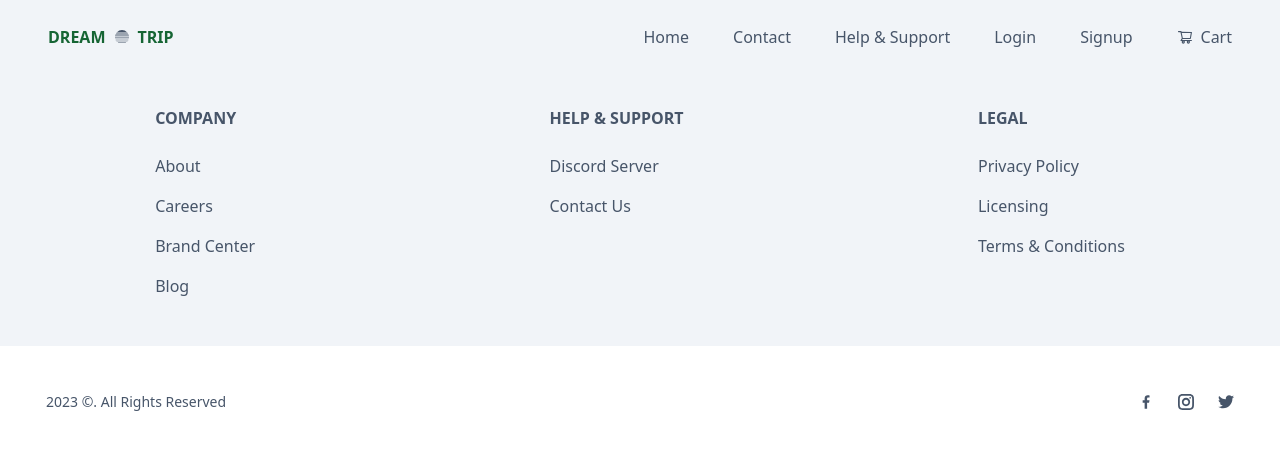
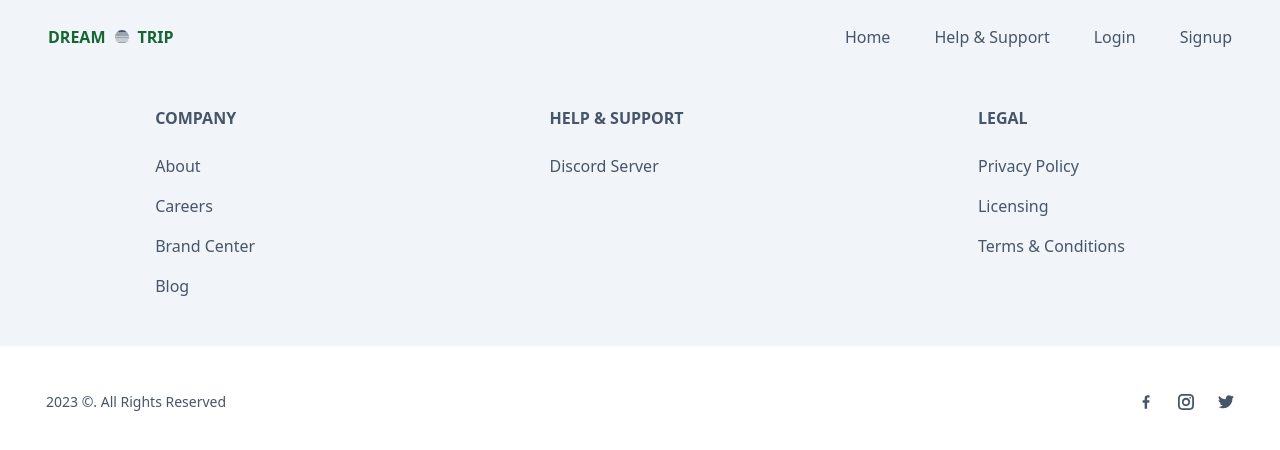
Before and after one commit to Havrushchenko/react-dream-trip, a React (Create React App) app in the folder client/: page / in a window 1280 px wide. Shown: the top 450 px of the page. Built offline with nearby package versions, Linux system fonts and the light colour scheme.

Commit message:
added logic to contact form when only registered users can see it

```diff
--- a/client/src/components/Footer/index.js
+++ b/client/src/components/Footer/index.js
@@ -1,7 +1,9 @@
 import React from "react";
+import { Link } from "react-router-dom";
 import { GrFacebookOption } from 'react-icons/gr';
 import { GrInstagram } from 'react-icons/gr';
 import { GrTwitter } from 'react-icons/gr'
+import Auth from '../../utils/auth';
 const year = new Date().getFullYear();
 
 export function Footer() {
@@ -24,7 +26,8 @@ export function Footer() {
             name: 'Discord Server'
         },
         {
-            name: 'Contact Us'
+            name: 'Contact Us',
+            link: '/contact'
         }
     ];
     const legals = [
@@ -40,15 +43,15 @@ export function Footer() {
     ];
     const icons = [
         {
-            name: <GrFacebookOption/>,
+            name: <GrFacebookOption />,
             link: '#',
         },
         {
-            name: <GrInstagram/>,
+            name: <GrInstagram />,
             link: '#',
         },
         {
-            name: <GrTwitter/>,
+            name: <GrTwitter />,
             link: '#',
         },
     ]
@@ -70,13 +73,21 @@ export function Footer() {
                 <div>
                     <h2 className="mb-6 uppercase font-bold text-slate-600 uppercase">Help & Support</h2>
                     <ul className="text-slate-600">
-                        {helps.map((help) =>
-                        (
+                        {Auth.loggedIn() ? (
+                            <>
+                                {helps.map((help) =>
+                                (
+                                    <li className="mb-4">
+                                        <a className="hover:text-black"><Link to={help.link}>{help.name}</Link></a>
+                                    </li>
+                                )
+                                )}
+                            </>
+                        ) : (
                             <li className="mb-4">
-                                <a href="#" className="hover:text-black">{help.name}</a>
-                            </li>
-                        )
-                        )}
+                            <a href="#" className="hover:text-black">Discord Server</a>
+                        </li>
+                            )}
                     </ul>
                 </div>
                 <div>
--- a/client/src/components/Nav/index.js
+++ b/client/src/components/Nav/index.js
@@ -19,16 +19,13 @@ export function Nav() {
             setHidden(true);
         }
     }
-
     useEffect(() => {
         return scrollY.onChange(() => update());
     });
-
     const variants = {
         visible: { opacity: 1, y: 0 },
         hidden: { opacity: 0, y: -25 }
     };
-
     const [navbar, setNavbar] = useState(false);
     const categories = [
         {
@@ -36,15 +33,10 @@ export function Nav() {
             link: '/home'
         },
         {
-            name: 'Contact',
-            link: '/contact'
-        },
-        {
             name: 'Help & Support',
             link: '#'
         },
     ];
-
     const autorisations = [
         {
             name: 'Login',
@@ -55,7 +47,6 @@ export function Nav() {
             link: '/signup'
         },
     ];
-
     return (
         <motion.div className="" variants={variants} animate={hidden ? "hidden" : "visible"}
             transition={{ ease: [0., 0.25, 0.3, 1], duration: 0.6 }}>
@@ -93,9 +84,12 @@ export function Nav() {
                             )}
                             {Auth.loggedIn() ? (
                                 <>
+                                <li className="text-slate-600 hover:text-black cursor-pointer"><Link to='/contact'>Contact</Link></li>
                                     <li>
                                         <button className="text-slate-600 hover:text-black cursor-pointer" onClick={Auth.logout}>Logout</button>
                                     </li>
+                                    <li className="flex items-center gap-2 text-slate-600 hover:text-black cursor-pointer"><AiOutlineShoppingCart />Cart</li>
+
                                 </>
                             ) : (
                                 <>
@@ -106,7 +100,6 @@ export function Nav() {
                                     )}
                                 </>
                             )}
-                            <li className="flex items-center gap-2 text-slate-600 hover:text-black cursor-pointer"><AiOutlineShoppingCart />Cart</li>
                         </div>
                     </div>
                 </div>
```
